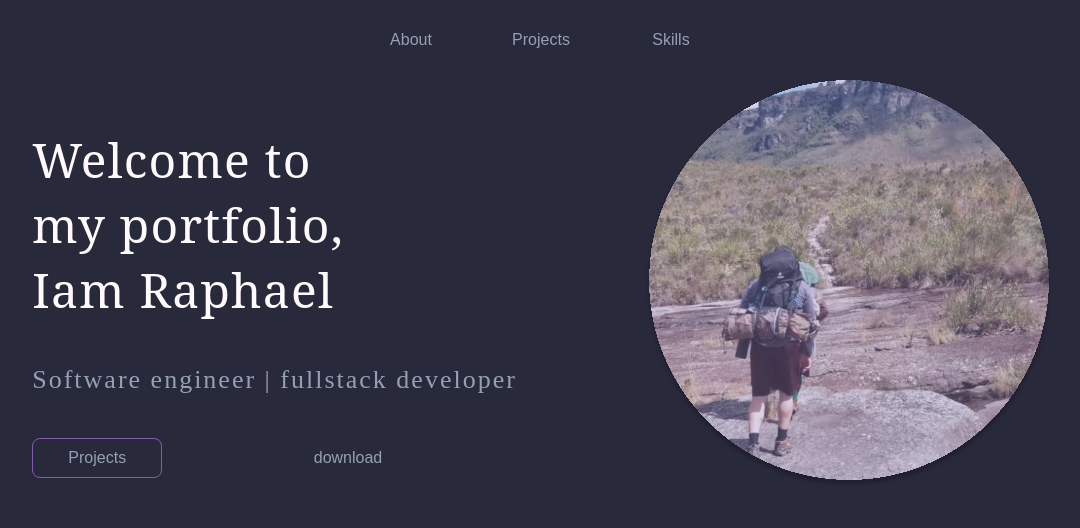
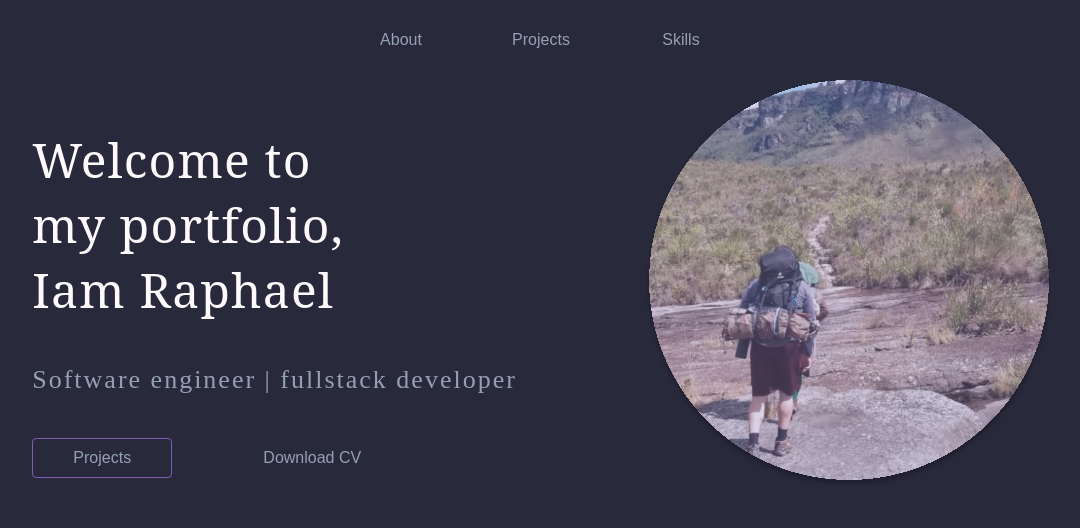
Before and after one commit to rpajf/my-portfolio, a React (Vite) app: page / in a window 1280 px wide. Shown: the top 528 px of the page, without its empty margins (99-1179 px from the left). Built offline with nearby package versions, Linux system fonts and the light colour scheme.

Commit message:
feat: tooltip styles

```diff
--- a/package.json
+++ b/package.json
@@ -11,12 +11,14 @@
   },
   "dependencies": {
     "classnames": "^2.3.2",
+    "lodash": "^4.17.21",
     "rc-tooltip": "^6.0.1",
     "react": "^18.2.0",
     "react-dom": "^18.2.0",
     "use-immer": "^0.9.0"
   },
   "devDependencies": {
+    "@types/lodash": "^4.14.196",
     "@types/react": "^18.2.15",
     "@types/react-dom": "^18.2.7",
     "@typescript-eslint/eslint-plugin": "^6.2.0",
--- a/src/shared/Button/Button.styles.scss
+++ b/src/shared/Button/Button.styles.scss
@@ -7,9 +7,9 @@
 }
 
 .button {
-  width: 130px;
+  width: 140px;
   height: 40px;
-  border-radius: 8px;
+  border-radius: 4px;
 
   &.has-border {
     border: 1px solid #845BB3;
--- a/src/shared/Button/Button.tsx
+++ b/src/shared/Button/Button.tsx
@@ -7,14 +7,14 @@ interface ButtonProps {
   isLoading?: boolean;
   children: React.ReactNode | string
 	hasBorder?: boolean
-
 }
 
 
 const Button: React.FC<ButtonProps> = ({onClick, children, hasBorder }) => {
 	const [isActive, setIsActive] = React.useState();
+
 	return (
-		<button className={classNames('button', {'has-border': hasBorder, 'is-active': isActive} )} onClick={onClick}>
+		<button className={classNames('button', {'has-border': hasBorder} )} onClick={onClick}>
 			{children}
 		</button>);
 };
--- a/src/shared/MainContent/MainContent.styles.scss
+++ b/src/shared/MainContent/MainContent.styles.scss
@@ -1,4 +1,4 @@
-
+@import '../../mixins/flex.scss';
 
 .content {
   max-width: 350px;
@@ -19,9 +19,38 @@
   white-space: nowrap;
 
 }
+.tooltip-overlay {
+  @include flex;
+  width: 240px;
+  background: none;
+  // a {
+  //   border: 1px solid red;
+  // }
+}
+.link {
+  background-color: transparent;
+}
+.tooltip-element {
+  cursor: pointer;
+  border-radius: 4px;
+  display: flex;
+  @include flex;
+  width: 140px;
+  height: 40px;
+  &:hover {
+    border: 1px solid #845BB3;
+
+  }
+}
 .btns-wrapper {
-  // width: 550px;
   display: flex;
   justify-content: space-between;
   align-items: center;
 }
+.rc-tooltip-inner.rc-tooltip-inner {
+  background: transparent;
+
+  &:hover{
+    border: 1px solid #845BB3;
+  }
+}
--- a/src/shared/MainContent/MainContent.tsx
+++ b/src/shared/MainContent/MainContent.tsx
@@ -1,5 +1,7 @@
 import React from 'react';
 import './MainContent.styles.scss';
+import 'rc-tooltip/assets/bootstrap.css';
+import {noop} from 'lodash';
 import Tooltip from 'rc-tooltip';
 import Button from '../Button';
 import CV_URL_ENG from '../../assets/cv/RAPHAEL-CV-ENG.pdf';
@@ -12,23 +14,37 @@ interface MainContent{
 
 
 const MainContent: React.FC<MainContent> = ({title, subTitle}) => {
-	const overlay = (	<a
-		href={CV_URL_ENG}
-		download="Example-PDF-document"
-		target="_blank"
-		rel="noreferrer"
-	>
-		<Button hasBorder>Download CV</Button>
-
-	</a>);
+	const overlay = (
+		<div className='tooltip-overlay'>
+			<a
+				href={CV_URL_ENG}
+				download="Raphael CV English"
+				target="_blank"
+				rel="noreferrer"
+				className='link'
+			>
+				<Button>English version</Button>
+			</a>
+			<a
+				href={CV_URL_ENG}
+				download="Raphael CV Portuguese"
+				target="_blank"
+				rel="noreferrer"
+				className='link'
+			>
+				<Button>Portuguese version</Button>
+			</a>
+		</div>
+	);
 	return (
 		<div className='content'>
 			<h2 className='title'>{title}</h2>
 			<h5 className='subTitle'>{subTitle}</h5>
 			<div className='btns-wrapper'>
 				<Button hasBorder>Projects</Button>
-				<Tooltip trigger="hover" placement='bottom'  destroyTooltipOnHide overlay={overlay}>
-					<button>download</button>
+				<Tooltip   mouseEnterDelay={0.1} // Delay in seconds for tooltip to show after hover
+					mouseLeaveDelay={0.25}  trigger="hover" placement='bottom'  destroyTooltipOnHide overlay={overlay}>
+					<div className='tooltip-element'>Download CV</div>
 				</Tooltip>
 			</div>
 		</div>
```
Also changed, not shown: src/components/CustomTooltip/CustomTooltip.tsx (added, +32 -0 lines), src/components/CustomTooltip/CustomTooltip.styles.scss (added), src/components/CustomTooltip/index.ts (added), src/styles/styles.scss (line endings or trailing spaces), 1 other file (tests, documents, lock files or other folders).
